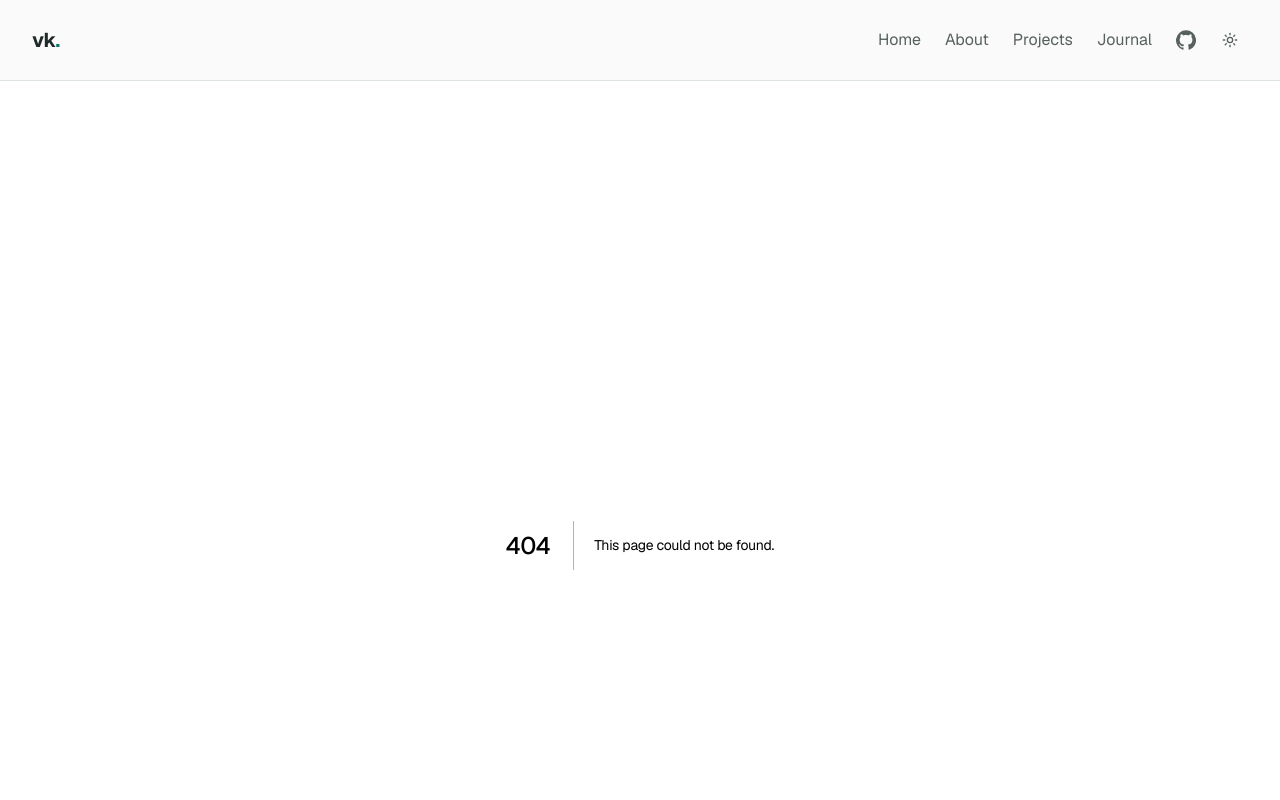
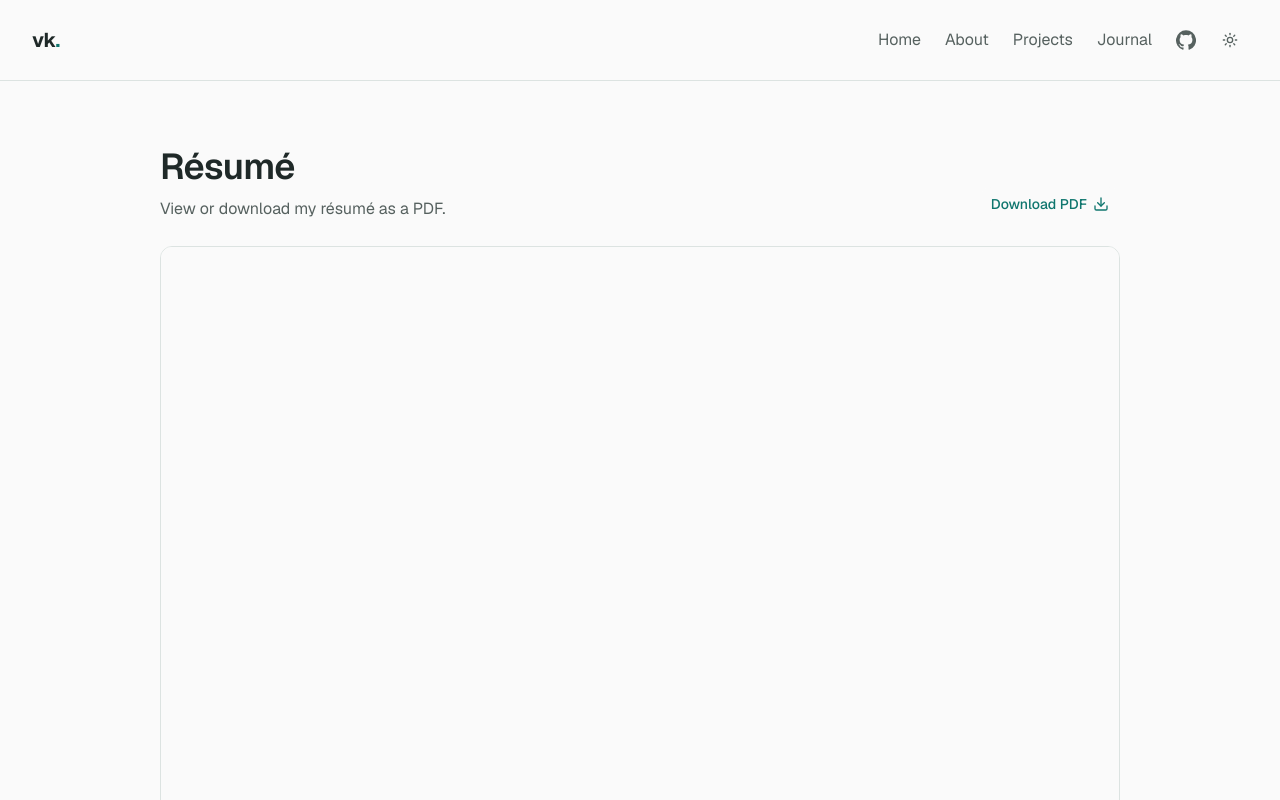
Before and after one commit to v-i-s-h-a-n-t/portfolio, a Next.js app: page /resume in a window 1280 px wide. Before the commit this address had no page. Shown: the top 800 px of the page. Built offline with nearby package versions, Linux system fonts and the light colour scheme.

Commit message:
feat: implement resume viewing and download

```diff
--- /dev/null
+++ b/src/app/resume/page.tsx
@@ -0,0 +1,39 @@
+import type { Metadata } from "next";
+import { Download } from "lucide-react";
+import Link from "next/link";
+import { buttonVariants } from "@/components/ui/button";
+import { profile } from "@/data/profile";
+
+export const metadata: Metadata = {
+  title: `Résumé | ${profile.name}`,
+  description: `View or download ${profile.name}'s résumé.`,
+};
+
+export default function ResumePage() {
+  return (
+    <section aria-labelledby="resume-heading" className="space-y-6">
+      <header className="flex flex-col gap-4 sm:flex-row sm:items-end sm:justify-between">
+        <div className="space-y-2">
+          <h1 id="resume-heading">Résumé</h1>
+          <p className="text-muted-foreground">
+            View or download my résumé as a PDF.
+          </p>
+        </div>
+        <Link
+          className={buttonVariants({ variant: "outline", size: "lg" })}
+          download
+          href="/documents/vishant-kumar-resume.pdf"
+        >
+          Download PDF
+          <Download aria-hidden="true" />
+        </Link>
+      </header>
+
+      <iframe
+        className="h-[min(80vh,900px)] min-h-[640px] w-full rounded-lg border border-border bg-card"
+        src="/documents/vishant-kumar-resume.pdf"
+        title={`${profile.name} résumé PDF`}
+      />
+    </section>
+  );
+}
--- a/src/components/sections/introduction.tsx
+++ b/src/components/sections/introduction.tsx
@@ -1,6 +1,8 @@
-import { MapPin } from "lucide-react";
+import { ArrowUpRight, MapPin } from "lucide-react";
+import Link from "next/link";
 import { ProfilePortrait } from "@/components/shared/profile-portrait";
 import { SocialLinks } from "@/components/shared/social-links";
+import { buttonVariants } from "@/components/ui/button";
 import { profile } from "@/data/profile";
 
 export function Introduction() {
@@ -34,7 +36,16 @@ export function Introduction() {
             <MapPin className="size-4 shrink-0" aria-hidden="true" />
             {profile.location}
           </p>
-          <SocialLinks links={profile.socials} />
+          <div className="flex flex-wrap items-center gap-3">
+            <SocialLinks links={profile.socials} />
+            <Link
+              className={buttonVariants({ variant: "outline", size: "lg" })}
+              href="/resume"
+            >
+              Résumé
+              <ArrowUpRight aria-hidden="true" />
+            </Link>
+          </div>
         </div>
         <ProfilePortrait />
       </div>
```
